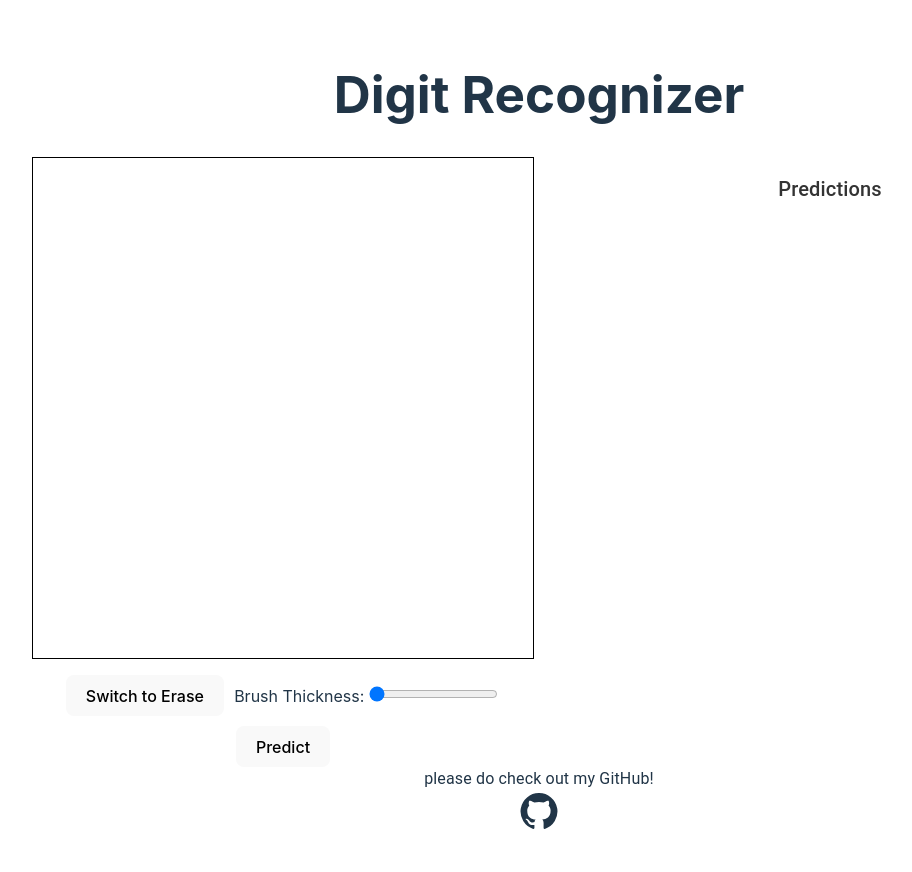
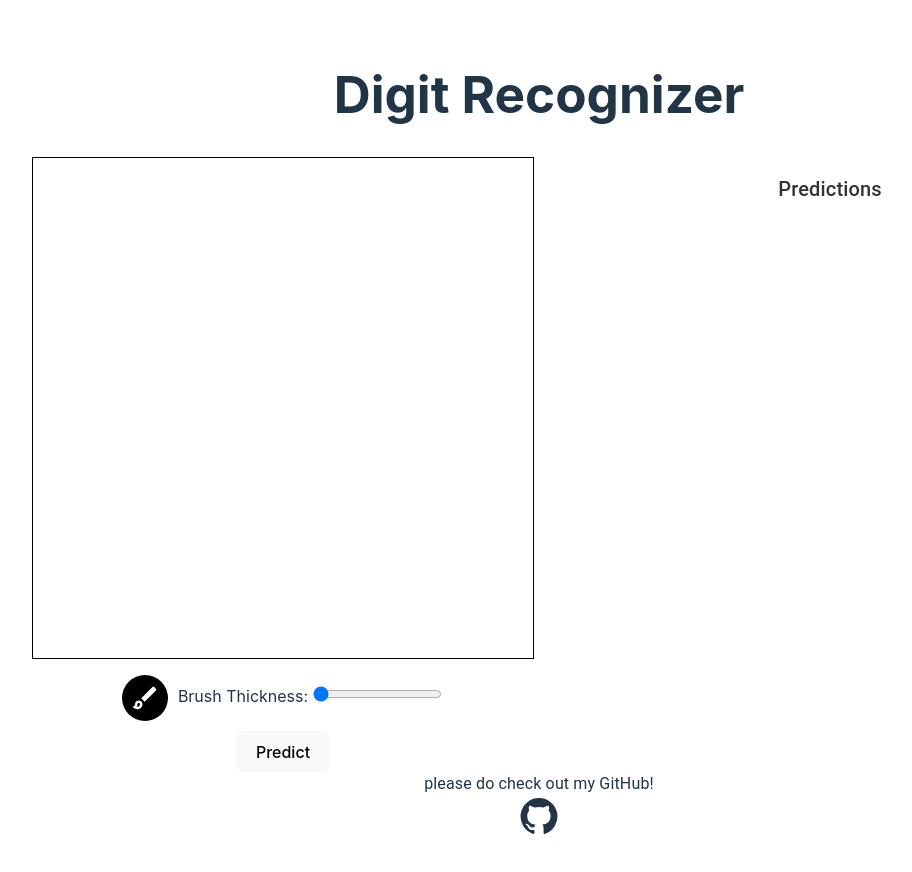
Before and after one commit to Vishwa2684/digit-recognizer, a React (Vite) app in the folder frontend/: page / in a window 1280 px wide. Shown: the whole page, without its empty margins (101-1013 px from the left). Built offline with nearby package versions, Linux system fonts and the light colour scheme.

Commit message:
change in draw icon

```diff
--- a/frontend/src/Canvas.jsx
+++ b/frontend/src/Canvas.jsx
@@ -2,6 +2,9 @@ import React, { useRef, useState, useEffect } from 'react';
 import SnackbarContent from '@mui/material/SnackbarContent';
 import Snackbar from '@mui/material/Snackbar';
 import { CircularProgress } from '@mui/material';
+import BrushOutlinedIcon from '@mui/icons-material/BrushOutlined';
+import {IconButton,Tooltip} from '@mui/material';
+
 
 const Canvas = ({ setResults }) => {
   const [open, setOpen] = useState(false); // State to control Snackbar visibility
@@ -117,9 +120,33 @@ const Canvas = ({ setResults }) => {
 
       <div style={{ marginTop: '10px' }}>
         {/* Toggle between draw and erase */}
-        <button onClick={toggleEraser}>
-          {isErasing ? 'Switch to Draw' : 'Switch to Erase'}
-        </button>
+        <Tooltip title={isErasing?'Draw':'Erase'} placement="top"
+        arrow
+        componentsProps={{
+          tooltip: {
+            sx: {
+              backgroundColor: 'black',  // Tooltip background
+              color: 'white',            // Tooltip text color
+              fontSize: '1rem',          // Increase font size
+              padding: '8px 12px',       // Adjust padding for better appearance
+              borderRadius: '6px',       // Optional: rounded corners
+            },
+            arrow: {
+              sx: {
+                color: 'black'  // Arrow color matching the tooltip background
+              }
+            }
+          }
+        }}>
+          <IconButton onClick={toggleEraser}
+            sx={{ transition: 'color 0.3s ease-in-out',
+              backgroundColor: isErasing?'white':'black',
+              color: isErasing?'black':'white',
+            }}>
+            <BrushOutlinedIcon sx ={{fontSize: 30,color:isErasing?'black':'white'}}/>
+          </IconButton>
+        </Tooltip>
+
 
         {/* Control brush thickness */}
         <label style={{ marginLeft: '10px' }}>
```
